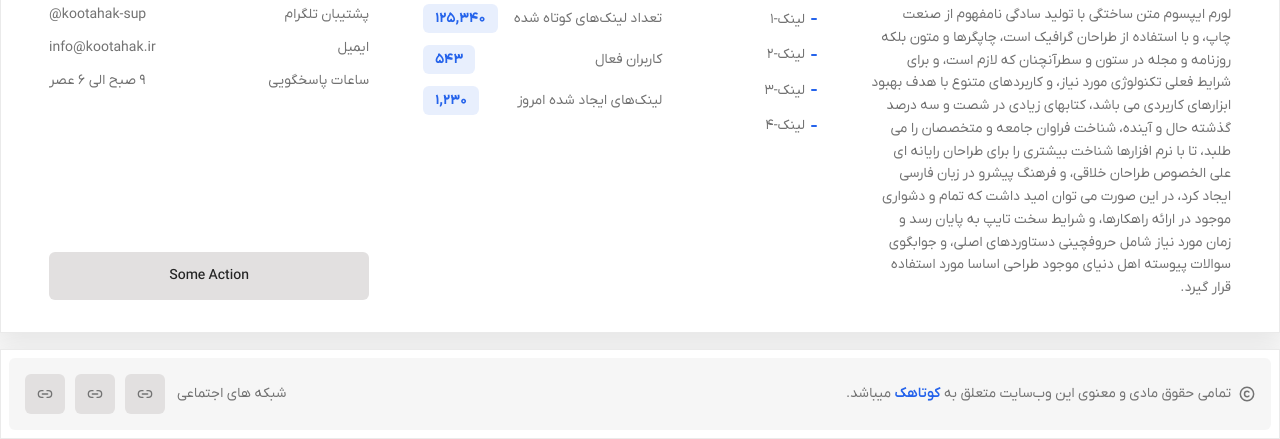
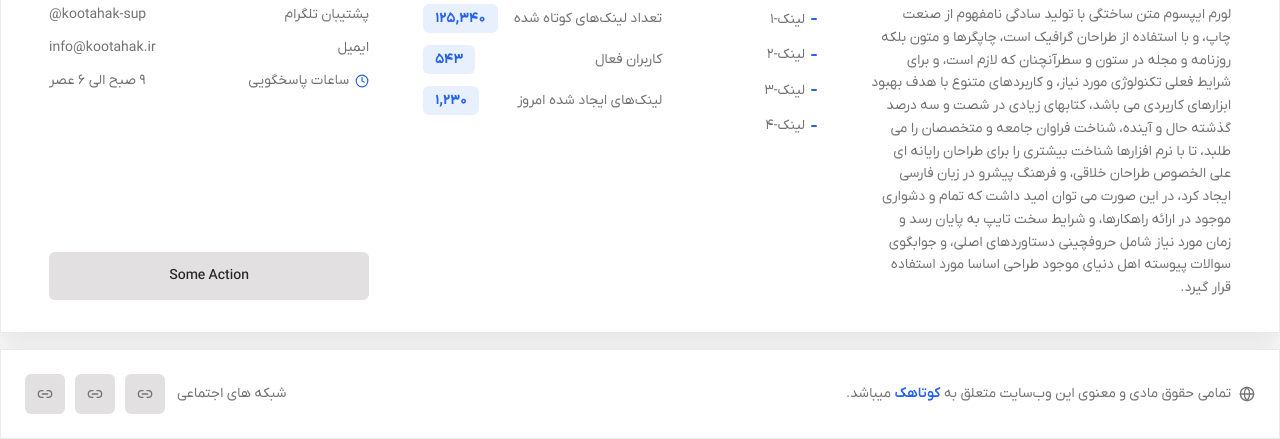
Before and after one commit to Mahdi-heydari/kootahak, a Next.js app in the folder frontend/: page / in a window 1280 px wide. Shown: the part 1693-2132 px from the top of the page. Built offline with nearby package versions, Linux system fonts and the light colour scheme.

Commit message:
refactor: improve hero structure for better readability

```diff
--- a/frontend/src/components/sections/Footer.tsx
+++ b/frontend/src/components/sections/Footer.tsx
@@ -1,6 +1,6 @@
 import React from "react";
 import Link from "next/link";
-import { Link2 } from "lucide-react";
+import { Link2, Globe, Clock } from "lucide-react";
 import Button from "@/components/ui/Button";
 import { usefulLinks, statistics } from "@/contents/landing";
 
@@ -131,13 +131,13 @@ const Footer = (): React.JSX.Element => {
                   </a>
                 </div>
                 <div className="flex items-center justify-between flex-wrap gap-x-3 gap-y-1.5">
-                  <span className="font-token-normal">ساعات پاسخگویی</span>
-                  <a
-                    href="mailto:"
-                    className="font-token-normal  mr-auto hover:text-info transition-colors"
-                  >
-                    9 صبح الی 6 عصر
-                  </a>
+                  <span className="flex items-center gap-x-1.5 font-token-normal">
+                    <Clock size={14} className="text-info" />
+                    ساعات پاسخگویی
+                  </span>
+                  <span className="font-token-normal mr-auto hover:text-info transition-colors">
+                    ۹ صبح الی ۶ عصر
+                  </span>
                 </div>
               </div>
               <Button size="md" variant="secondary">
@@ -151,29 +151,9 @@ const Footer = (): React.JSX.Element => {
       {/* Footer Bottom */}
       <div className="w-full mx-auto mt-4 bg-card border border-border p-2 shadow-token-md">
         {/* Footer Bottom */}
-        <div className="flex items-center justify-between gap-x-4 gap-y-3 flex-wrap p-4 bg-muted/30 text-muted-foreground text-token-sm rounded-token-sm">
+        <div className="flex items-center justify-between gap-x-4 gap-y-3 flex-wrap p-4 text-muted-foreground text-token-sm ">
           <div className="flex items-center gap-x-2">
-            <svg
-              xmlns="http://www.w3.org/2000/svg"
-              viewBox="0 0 16 16"
-              className="size-4"
-              fill="none"
-            >
-              <path
-                d="M7.9987 14.6668C4.3187 14.6668 1.33203 11.6802 1.33203 8.00016C1.33203 4.32016 4.3187 1.3335 7.9987 1.3335C11.6787 1.3335 14.6654 4.32016 14.6654 8.00016C14.6654 11.6802 11.6787 14.6668 7.9987 14.6668Z"
-                stroke="currentColor"
-                strokeWidth="1.5"
-                strokeLinecap="round"
-                strokeLinejoin="round"
-              />
-              <path
-                d="M9.91886 10.0002C9.44553 10.4135 8.83219 10.6668 8.15885 10.6668C6.68552 10.6668 5.49219 9.4735 5.49219 8.00016C5.49219 6.52683 6.68552 5.3335 8.15885 5.3335C8.83219 5.3335 9.44553 5.58683 9.91886 6.00016"
-                stroke="currentColor"
-                strokeWidth="1.5"
-                strokeLinecap="round"
-                strokeLinejoin="round"
-              />
-            </svg>
+            <Globe size={16} />
             <p className="font-token-normal">
               تمامی حقوق مادی و معنوی این وب‌سایت متعلق به{" "}
               <span className="text-info font-token-semibold">کوتاهک</span>{" "}
--- a/frontend/src/components/sections/Header.tsx
+++ b/frontend/src/components/sections/Header.tsx
@@ -136,9 +136,7 @@ function Header(): React.JSX.Element {
         </div>
       </div>
 
-      <div className="container">
-        <Hero />
-      </div>
+      <Hero />
     </header>
   );
 }
--- a/frontend/src/components/sections/Hero.tsx
+++ b/frontend/src/components/sections/Hero.tsx
@@ -40,7 +40,7 @@ const trustItems = [
 ];
 const Hero = (): React.JSX.Element => {
   return (
-    <section className="flex flex-col-reverse gap-y-10 lg:gap-y-0 lg:flex-row items-center justify-between pb-10 sm:pb-16 lg:pb-20 pt-44">
+    <section className="container min-h-screen flex flex-col-reverse gap-y-10 lg:gap-y-0 lg:flex-row items-center justify-between pb-10 sm:pb-16 lg:pb-20 pt-34 lg:pt-22">
       {/* Right Content */}
       <div className="flex flex-col gap-y-8 md:gap-y-10 w-full lg:w-125 xl:w-140">
         <div className="cursor-default mx-auto lg:ml-0 text-center lg:text-right">
```
